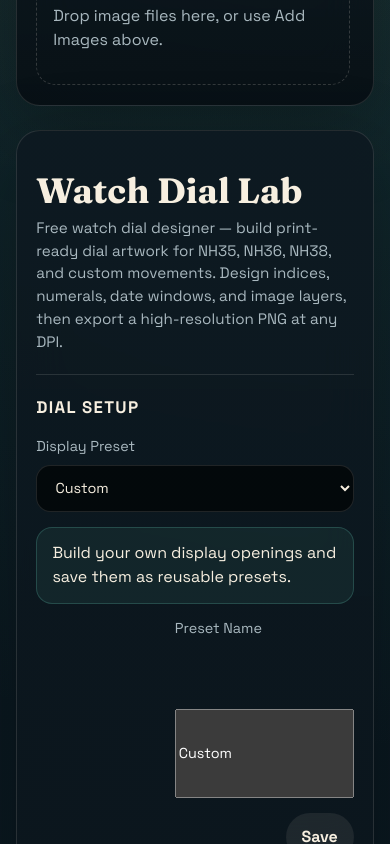
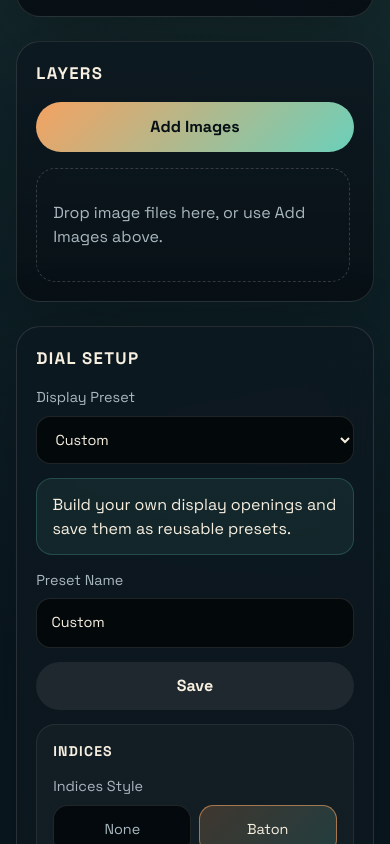
Before and after one commit to muskeg/watch-dial, a React (Vite) app: page / in a window 390 px wide. Shown: the part 1156-2000 px from the top of the page. Built offline with nearby package versions, Linux system fonts and the light colour scheme; a web font is replaced by a local one.

Commit message:
fix: fixed the hero placement on mobile (#3)
Co-authored-by: muskeg <the.small.swampgmail.com>

```diff
--- a/src/App.css
+++ b/src/App.css
@@ -9,14 +9,10 @@
 }
 
 .hero {
-  padding: 1.5rem 0 1.25rem;
-  border-bottom: 1px solid var(--border);
-  margin-bottom: 0.25rem;
-  flex-shrink: 0;
-}
-
-.hero-content {
-  /* full width inside the setup column */
+  grid-column: 2;
+  grid-row: 1;
+  padding: 0 1.2rem;
+  min-width: 0;
 }
 
 .hero h1 {
@@ -25,13 +21,29 @@
   font-size: clamp(2.2rem, 3.5vw, 3.5rem);
   font-weight: 700;
   line-height: 0.95;
+  transition: font-size 280ms ease, opacity 280ms ease;
+}
+
+.hero--collapsed h1 {
+    font-size: 1.75rem;
+    text-align: right;
+    margin-bottom: -0.5em;
 }
 
 .hero-copy {
   max-width: 100%;
   color: var(--muted);
   font-size: 0.95rem;
-  margin: 0.6rem 0 0;
+  margin: 0.55rem 0 0;
+  max-height: 8rem;
+  overflow: hidden;
+  transition: max-height 280ms ease, opacity 280ms ease, margin 280ms ease;
+}
+
+.hero--collapsed .hero-copy {
+  max-height: 0;
+  opacity: 0;
+  margin: 0;
 }
 
 .spec-list div {
@@ -58,6 +70,7 @@
 .workspace-grid {
   display: grid;
   grid-template-columns: minmax(var(--visual-column-min), var(--visual-column-max)) minmax(360px, 1fr);
+  grid-template-rows: auto 1fr;
   gap: 1.5rem;
   flex: 1;
   min-height: 0;
@@ -76,14 +89,7 @@
   backdrop-filter: blur(24px);
 }
 
-.controls-panel {
-  display: flex;
-  flex-direction: column;
-  gap: 1rem;
-  min-width: 0;
-  padding: 1.2rem;
-}
-
+.controls-panel,
 .preview-panel {
   display: flex;
   flex-direction: column;
@@ -94,6 +100,7 @@
 
 .visual-column {
   grid-column: 1;
+  grid-row: 1 / 3;
   display: grid;
   grid-template-rows: auto minmax(0, 1fr);
   gap: 1.5rem;
@@ -103,23 +110,16 @@
   overflow: hidden;
 }
 
-.preview-workspace {
-  min-width: 0;
+.layers-panel {
+  min-height: 0;
 }
 
-.layers-panel {
-  display: flex;
-  flex-direction: column;
+.controls-column {
+  grid-column: 2;
+  grid-row: 2;
   min-height: 0;
   min-width: 0;
-}
-
-.setup-panel {
-  grid-column: 2;
-  min-width: 0;
-  min-height: 0;
   overflow-y: auto;
-  /* Scrollbar sits inside the panel's border-radius */
   border-radius: 1.5rem;
 }
 
@@ -381,10 +381,6 @@
   align-items: end;
 }
 
-.settings-subgroup--marker-top > .toggle-field {
-  grid-column: auto;
-}
-
 .settings-subgroup--marker-custom > .toggle-field,
 .settings-subgroup--marker-custom > .custom-marker-note {
   grid-column: 1 / -1;
@@ -615,13 +611,15 @@
 
 select,
 input[type='number'],
+input[type='text'],
 input[type='range'],
 input[type='color'] {
   width: 100%;
 }
 
 select,
-input[type='number'] {
+input[type='number'],
+input[type='text'] {
   border: 1px solid rgba(247, 239, 224, 0.12);
   border-radius: 0.9rem;
   background: rgba(3, 8, 10, 0.9);
@@ -691,13 +689,43 @@ input[type='range'] {
 
   .workspace-grid {
     grid-template-columns: 1fr;
+    grid-template-rows: auto;
     flex: none;
     overflow: visible;
     padding: 0;
   }
 
+  .hero {
+    grid-column: 1;
+    grid-row: auto;
+    padding: 0.75rem 0 0.25rem;
+  }
+
+  .hero--collapsed h1 {
+    font-size: clamp(2.2rem, 3.5vw, 3.5rem);
+    text-align: left;
+    text-transform: none;
+    letter-spacing: normal;
+    opacity: 1;
+  }
+
+  .hero--collapsed .hero-copy {
+    max-height: 8rem;
+    opacity: 1;
+    margin: 0.55rem 0 0;
+  }
+
+  .controls-column {
+    grid-column: 1;
+    grid-row: auto;
+    overflow-y: visible;
+    height: auto;
+    border-radius: 0;
+  }
+
   .visual-column {
     grid-column: 1;
+    grid-row: auto;
     overflow: visible;
     height: auto;
   }
@@ -716,8 +744,10 @@ input[type='range'] {
 
   .setup-panel {
     grid-column: 1;
+    grid-row: auto;
     overflow-y: visible;
     height: auto;
+    flex: none;
   }
 
   .setup-panel > .control-grid {
@@ -726,6 +756,15 @@ input[type='range'] {
 
   .preset-actions {
     flex-direction: column;
+    align-items: stretch;
+  }
+
+  .preset-actions label {
+    flex: none;
+  }
+
+  .preset-actions .secondary-button {
+    width: 100%;
   }
 
   .color-row {
--- a/src/App.tsx
+++ b/src/App.tsx
@@ -447,6 +447,7 @@ function App() {
   const previewCanvasRef = useRef<HTMLCanvasElement | null>(null);
   const previewInteractionRef = useRef<PreviewInteraction | null>(null);
   const nextLayerIndex = useRef(1);
+  const [heroCollapsed, setHeroCollapsed] = useState(false);
   const [layers, setLayers] = useState<Layer[]>([]);
   const [selectedLayerId, setSelectedLayerId] = useState<string | null>(null);
   const [previewCursor, setPreviewCursor] = useState('default');
@@ -1578,6 +1579,12 @@ function App() {
       <p role="status" aria-live="polite" className="status-message">{statusMessage}</p>
 
       <main className="workspace-grid">
+        <header className={`hero${heroCollapsed ? ' hero--collapsed' : ''}`}>
+          <h1>Watch Dial Lab</h1>
+          <p className="hero-copy">
+            Free watch dial designer — build print-ready dial artwork for NH35, NH36, NH38, and custom movements. Design indices, numerals, date windows, and image layers, then export a high-resolution PNG at any DPI.
+          </p>
+        </header>
         <div className="visual-column">
           <section className="panel preview-panel preview-workspace">
             <div className="section-heading">
@@ -1833,16 +1840,8 @@ function App() {
           </section>
         </div>
 
+        <div className="controls-column" onScroll={(e) => { if (e.currentTarget.scrollTop > 40) setHeroCollapsed(true); }}>
         <section className="panel controls-panel setup-panel">
-            <header className="hero">
-              <div className="hero-content">
-                <h1>Watch Dial Lab</h1>
-                <p className="hero-copy">
-                  Free watch dial designer — build print-ready dial artwork for NH35, NH36, NH38, and custom movements. Design indices, numerals, date windows, and image layers, then export a high-resolution PNG at any DPI.
-                </p>
-              </div>
-            </header>
-
             <div className="section-heading">
               <h2>Dial Setup</h2>
             </div>
@@ -2445,6 +2444,7 @@ function App() {
               />
             </a>
         </section>
+        </div>
       </main>
     </div>
   );
```
